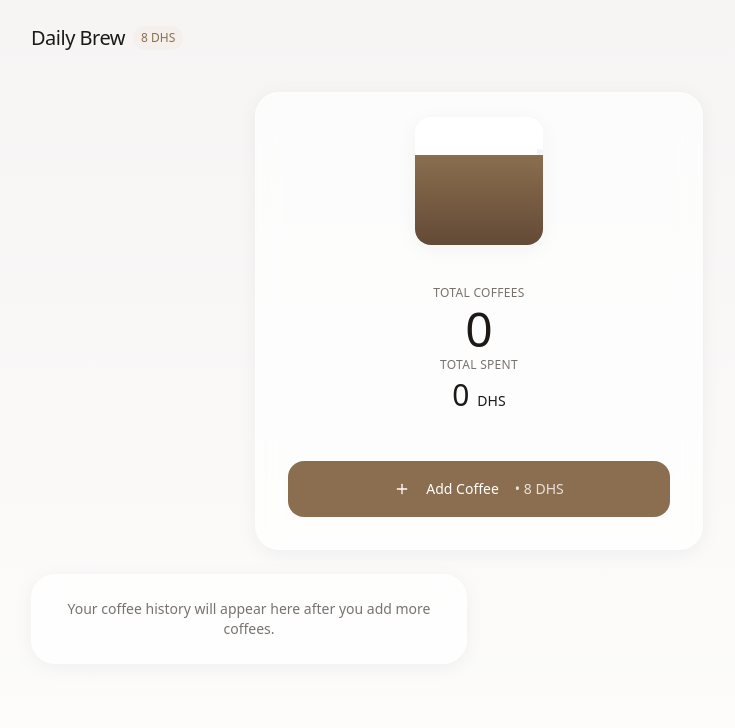
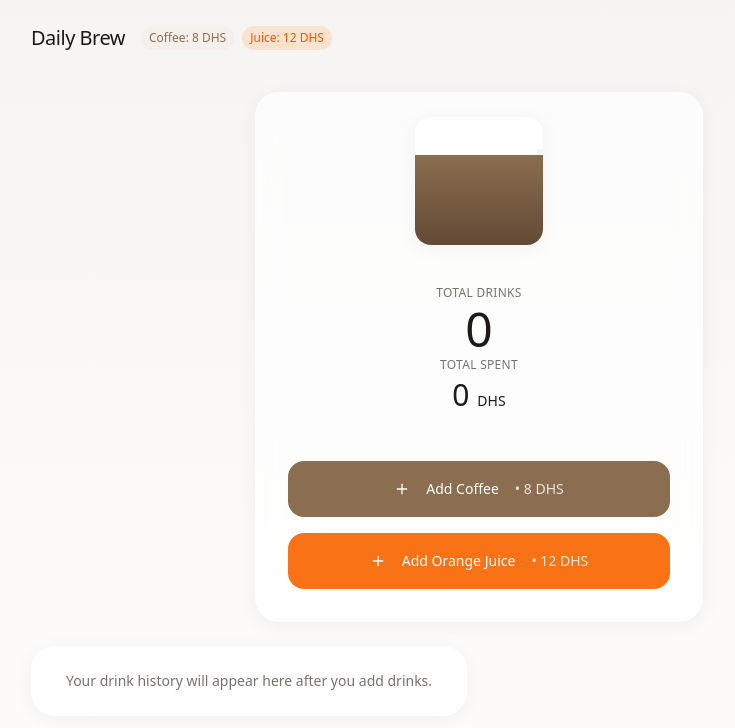
Before and after one commit to aymanelazami/drink-Accounter, a React (Vite) app: page / in a window 1280 px wide. Shown: the top 728 px of the page, without its empty margins (161-896 px from the left). Built offline with nearby package versions, Linux system fonts and the light colour scheme.

Commit message:
Add orange juice functionality
Adds functionality to track orange juice consumption.

```diff
--- a/src/components/CoffeeCounter.tsx
+++ b/src/components/CoffeeCounter.tsx
@@ -3,36 +3,45 @@ import React, { useState } from 'react';
 import { Button } from "@/components/ui/button";
 import { PlusIcon, MinusIcon } from 'lucide-react';
 import AnimatedCoffee from './AnimatedCoffee';
-import { COFFEE_PRICE } from '@/utils/coffeeUtils';
+import { DrinkType, getDrinkName, getDrinkPrice } from '@/utils/coffeeUtils';
 import { useToast } from "@/hooks/use-toast";
 
-interface CoffeeCounterProps {
-  count: number;
+interface DrinkCounterProps {
+  coffeeCount: number;
+  juiceCount: number;
   totalSpent: number;
-  onAddCoffee: () => void;
+  onAddDrink: (type: DrinkType) => void;
 }
 
-const CoffeeCounter: React.FC<CoffeeCounterProps> = ({
-  count,
+const DrinkCounter: React.FC<DrinkCounterProps> = ({
+  coffeeCount,
+  juiceCount,
   totalSpent,
-  onAddCoffee
+  onAddDrink
 }) => {
-  const [showAnimation, setShowAnimation] = useState(false);
+  const [showCoffeeAnimation, setShowCoffeeAnimation] = useState(false);
+  const [showJuiceAnimation, setShowJuiceAnimation] = useState(false);
   const { toast } = useToast();
 
-  const handleAddCoffee = () => {
-    setShowAnimation(true);
-    onAddCoffee();
+  const handleAddDrink = (type: DrinkType) => {
+    if (type === 'coffee') {
+      setShowCoffeeAnimation(true);
+      setTimeout(() => setShowCoffeeAnimation(false), 2000);
+    } else {
+      setShowJuiceAnimation(true);
+      setTimeout(() => setShowJuiceAnimation(false), 2000);
+    }
+
+    onAddDrink(type);
+
+    const newCount = type === 'coffee' ? coffeeCount + 1 : juiceCount + 1;
+    const price = getDrinkPrice(type);
+    const name = getDrinkName(type);
 
     toast({
-      title: "Coffee added",
-      description: `You've now had ${count + 1} coffees for a total of ${totalSpent + COFFEE_PRICE} DHS`,
+      title: `${name} added`,
+      description: `You've now had ${newCount} ${name.toLowerCase()}s for a total of ${type === 'coffee' ? coffeeCount * price + price : juiceCount * price + price} DHS`,
     });
-
-    // Reset animation state after it completes
-    setTimeout(() => {
-      setShowAnimation(false);
-    }, 2000);
   };
 
   return (
@@ -41,16 +50,16 @@ const CoffeeCounter: React.FC<CoffeeCounterProps> = ({
         <div className="space-y-8">
           {/* Coffee animation */}
           <div className="flex justify-center -mt-4 mb-2">
-            <AnimatedCoffee showAnimation={showAnimation} size="lg" />
+            <AnimatedCoffee showAnimation={showCoffeeAnimation} size="lg" />
           </div>
 
           {/* Stats display */}
           <div className="text-center space-y-1">
             <div className="text-xs uppercase tracking-wide text-muted-foreground animate-fade-in">
-              Total coffees
+              Total drinks
             </div>
             <div className="text-5xl font-light animate-fade-up">
-              {count}
+              {coffeeCount + juiceCount}
             </div>
             <div className="text-xs uppercase tracking-wide text-muted-foreground mt-4 animate-fade-in">
               Total spent
@@ -60,16 +69,26 @@ const CoffeeCounter: React.FC<CoffeeCounterProps> = ({
             </div>
           </div>
 
-          {/* Add button */}
-          <div className="pt-4">
+          {/* Drink buttons */}
+          <div className="pt-4 space-y-4">
             <Button
-              onClick={handleAddCoffee}
+              onClick={() => handleAddDrink('coffee')}
               className="w-full h-14 rounded-2xl bg-coffee-dark hover:bg-coffee-darkest
                        text-white transition-all duration-300 transform hover:scale-[1.02]
                        active:scale-[0.98]"
             >
               <PlusIcon className="mr-2 h-5 w-5" />
-              Add Coffee <span className="ml-2 opacity-80">• {COFFEE_PRICE} DHS</span>
+              Add Coffee <span className="ml-2 opacity-80">• {getDrinkPrice('coffee')} DHS</span>
+            </Button>
+
+            <Button
+              onClick={() => handleAddDrink('juice')}
+              className="w-full h-14 rounded-2xl bg-orange-500 hover:bg-orange-600
+                       text-white transition-all duration-300 transform hover:scale-[1.02]
+                       active:scale-[0.98]"
+            >
+              <PlusIcon className="mr-2 h-5 w-5" />
+              Add Orange Juice <span className="ml-2 opacity-80">• {getDrinkPrice('juice')} DHS</span>
             </Button>
           </div>
         </div>
@@ -78,4 +97,4 @@ const CoffeeCounter: React.FC<CoffeeCounterProps> = ({
   );
 };
 
-export default CoffeeCounter;
+export default DrinkCounter;
--- a/src/components/CoffeeHistory.tsx
+++ b/src/components/CoffeeHistory.tsx
@@ -1,25 +1,22 @@
 
 import React from 'react';
-import { formatDate, CoffeeEntry } from '@/utils/coffeeUtils';
+import { formatDate, DrinkEntry, getDrinkName } from '@/utils/coffeeUtils';
 import { motion } from 'framer-motion';
 
-interface CoffeeHistoryProps {
-  entries: CoffeeEntry[];
+interface DrinkHistoryProps {
+  entries: DrinkEntry[];
 }
 
-const CoffeeHistory: React.FC<CoffeeHistoryProps> = ({ entries }) => {
-  if (entries.length <= 1) {
+const DrinkHistory: React.FC<DrinkHistoryProps> = ({ entries }) => {
+  if (entries.length === 0) {
     return (
       <div className="glass rounded-3xl p-6 subtle-shadow text-center">
         <p className="text-muted-foreground text-sm">
-          Your coffee history will appear here after you add more coffees.
+          Your drink history will appear here after you add drinks.
         </p>
       </div>
     );
   }
-
-  // Skip the first entry as it's the current total
-  const historyEntries = entries.slice(1);
 
   return (
     <div className="glass rounded-3xl p-6 subtle-shadow">
@@ -28,8 +25,12 @@ const CoffeeHistory: React.FC<CoffeeHistoryProps> = ({ entries }) => {
       </h3>
 
       <div className="space-y-3 max-h-[280px] overflow-y-auto pr-2 custom-scrollbar">
-        {historyEntries.map((entry, index) => {
+        {entries.map((entry, index) => {
           const isLatest = index === 0;
+          const drinkName = getDrinkName(entry.type);
+          const bgColor = entry.type === 'coffee' ?
+            (isLatest ? 'bg-coffee-dark animate-pulse-soft' : 'bg-coffee-light') :
+            (isLatest ? 'bg-orange-500 animate-pulse-soft' : 'bg-orange-300');
 
           return (
             <div
@@ -38,10 +39,9 @@ const CoffeeHistory: React.FC<CoffeeHistoryProps> = ({ entries }) => {
                       ${isLatest ? 'bg-secondary/50' : 'hover:bg-secondary/30'}`}
             >
               <div className="flex items-center">
-                <div className={`w-2 h-2 rounded-full mr-3
-                               ${isLatest ? 'bg-coffee-dark animate-pulse-soft' : 'bg-coffee-light'}`} />
+                <div className={`w-2 h-2 rounded-full mr-3 ${bgColor}`} />
                 <div>
-                  <div className="text-sm font-medium">Coffee #{entry.count}</div>
+                  <div className="text-sm font-medium">{drinkName} #{entry.count}</div>
                   <div className="text-xs text-muted-foreground">{formatDate(entry.timestamp)}</div>
                 </div>
               </div>
@@ -54,4 +54,4 @@ const CoffeeHistory: React.FC<CoffeeHistoryProps> = ({ entries }) => {
   );
 };
 
-export default CoffeeHistory;
+export default DrinkHistory;
--- a/src/components/CoffeeStats.tsx
+++ b/src/components/CoffeeStats.tsx
@@ -1,23 +1,29 @@
 
 import React from 'react';
-import { CoffeeEntry, COFFEE_PRICE } from '@/utils/coffeeUtils';
+import { DrinkEntry, COFFEE_PRICE, JUICE_PRICE } from '@/utils/coffeeUtils';
 import { Card, CardContent } from "@/components/ui/card";
-import { BarChart, Bar, XAxis, YAxis, Tooltip, ResponsiveContainer } from 'recharts';
+import { BarChart, Bar, XAxis, YAxis, Tooltip, ResponsiveContainer, Legend } from 'recharts';
 
-interface CoffeeStatsProps {
-  entries: CoffeeEntry[];
+interface DrinkStatsProps {
+  entries: DrinkEntry[];
 }
 
-const CoffeeStats: React.FC<CoffeeStatsProps> = ({ entries }) => {
+const DrinkStats: React.FC<DrinkStatsProps> = ({ entries }) => {
   // If no entries yet, show empty state
   if (entries.length === 0) {
     return null;
   }
 
-  const totalCoffees = entries[0]?.count || 0;
-  const totalSpent = entries[0]?.totalSpent || 0;
+  // Separate entries by type
+  const coffeeEntries = entries.filter(entry => entry.type === 'coffee');
+  const juiceEntries = entries.filter(entry => entry.type === 'juice');
 
-  // Calculate average consumption (weekly if enough data)
+  const totalCoffees = coffeeEntries.length > 0 ? coffeeEntries[0].count : 0;
+  const totalJuices = juiceEntries.length > 0 ? juiceEntries[0].count : 0;
+  const totalSpent = (coffeeEntries.length > 0 ? coffeeEntries[0].totalSpent : 0) +
+                    (juiceEntries.length > 0 ? juiceEntries[0].totalSpent : 0);
+
+  // Calculate average consumption
   const hasEnoughData = entries.length > 5;
   const oldestEntryTimestamp = entries[entries.length - 1]?.timestamp;
   const newestEntryTimestamp = entries[0]?.timestamp;
@@ -27,30 +33,50 @@ const CoffeeStats: React.FC<CoffeeStatsProps> = ({ entries }) => {
 
   if (hasEnoughData && oldestEntryTimestamp) {
     const daysDifference = (newestEntryTimestamp - oldestEntryTimestamp) / (1000 * 60 * 60 * 24);
-    averagePerDay = daysDifference > 0 ? totalCoffees / daysDifference : totalCoffees;
+    averagePerDay = daysDifference > 0 ? (totalCoffees + totalJuices) / daysDifference : (totalCoffees + totalJuices);
 
     if (averagePerDay < 1) {
-      message = `About ${(averagePerDay * 7).toFixed(1)} coffees per week`;
+      message = `About ${(averagePerDay * 7).toFixed(1)} drinks per week`;
     } else if (averagePerDay < 2) {
-      message = `About ${averagePerDay.toFixed(1)} coffees per day`;
+      message = `About ${averagePerDay.toFixed(1)} drinks per day`;
     } else {
-      message = `About ${averagePerDay.toFixed(1)} coffees per day`;
+      message = `About ${averagePerDay.toFixed(1)} drinks per day`;
     }
   } else {
-    message = 'Add more coffees to see your consumption patterns';
+    message = 'Add more drinks to see your consumption patterns';
   }
 
-  // Prepare chart data - last 7 entries (excluding current total)
-  const chartData = entries.slice(1, 8).map(entry => ({
-    name: new Date(entry.timestamp).toLocaleDateString('en-US', { weekday: 'short' }),
-    count: entry.count,
-    amount: entry.totalSpent
-  })).reverse();
+  // Prepare chart data
+  // Group by day for the last 7 days
+  const last7Days = new Map();
+  const today = new Date();
+  for (let i = 0; i < 7; i++) {
+    const date = new Date(today);
+    date.setDate(today.getDate() - i);
+    const dayStr = date.toLocaleDateString('en-US', { weekday: 'short' });
+    last7Days.set(dayStr, { name: dayStr, coffee: 0, juice: 0 });
+  }
+
+  // Fill in the data
+  entries.forEach(entry => {
+    const date = new Date(entry.timestamp);
+    const dayStr = date.toLocaleDateString('en-US', { weekday: 'short' });
+    if (last7Days.has(dayStr)) {
+      const dayData = last7Days.get(dayStr);
+      if (entry.type === 'coffee') {
+        dayData.coffee += COFFEE_PRICE;
+      } else {
+        dayData.juice += JUICE_PRICE;
+      }
+    }
+  });
+
+  const chartData = Array.from(last7Days.values()).reverse();
 
   return (
     <div className="glass rounded-3xl p-6 subtle-shadow">
       <h3 className="text-sm font-medium mb-4 text-muted-foreground uppercase tracking-wide">
-        Your Coffee Stats
+        Your Drink Stats
       </h3>
 
       <div className="grid grid-cols-2 gap-3 mb-4">
@@ -68,10 +94,10 @@ const CoffeeStats: React.FC<CoffeeStatsProps> = ({ entries }) => {
         </Card>
       </div>
 
-      {chartData.length > 1 && (
+      {chartData.some(day => day.coffee > 0 || day.juice > 0) && (
         <div className="h-36 mt-6">
           <ResponsiveContainer width="100%" height="100%">
-            <BarChart data={chartData}>
+            <BarChart data={chartData} stackOffset="sign">
               <XAxis
                 dataKey="name"
                 tick={{ fontSize: 10 }}
@@ -89,12 +115,20 @@ const CoffeeStats: React.FC<CoffeeStatsProps> = ({ entries }) => {
                   border: 'none',
                   boxShadow: '0 4px 12px rgba(0, 0, 0, 0.05)'
                 }}
-                formatter={(value: any) => [`${value} DHS`, 'Amount']}
-                labelFormatter={(label) => `${label}`}
+                formatter={(value: any) => [`${value} DHS`, '']}
+              />
+              <Legend />
+              <Bar
+                dataKey="coffee"
+                name="Coffee"
+                fill="#8B6E4F"
+                radius={[4, 4, 0, 0]}
+                animationDuration={1500}
               />
               <Bar
-                dataKey="amount"
-                fill="#8B6E4F"
+                dataKey="juice"
+                name="Orange Juice"
+                fill="#F97316"
                 radius={[4, 4, 0, 0]}
                 animationDuration={1500}
               />
@@ -106,4 +140,4 @@ const CoffeeStats: React.FC<CoffeeStatsProps> = ({ entries }) => {
   );
 };
 
-export default CoffeeStats;
+export default DrinkStats;
--- a/src/pages/Index.tsx
+++ b/src/pages/Index.tsx
@@ -3,7 +3,7 @@ import React from 'react';
 import CoffeeCounter from '@/components/CoffeeCounter';
 import CoffeeHistory from '@/components/CoffeeHistory';
 import CoffeeStats from '@/components/CoffeeStats';
-import { useCoffeeData } from '@/utils/coffeeUtils';
+import { useDrinkData } from '@/utils/coffeeUtils';
 import { Button } from '@/components/ui/button';
 import { RotateCcwIcon } from 'lucide-react';
 import {
@@ -19,21 +19,26 @@ import {
 } from "@/components/ui/alert-dialog";
 
 const Index = () => {
-  const { coffeeData, coffeeStats, addCoffee, resetData } = useCoffeeData();
+  const { drinkData, coffeeStats, juiceStats, totalStats, addDrink, resetData } = useDrinkData();
 
   return (
     <div className="min-h-screen flex flex-col items-center bg-gradient-to-b from-accent/50 to-background">
       {/* Header */}
       <header className="w-full py-6 mb-4 px-6">
         <div className="max-w-4xl mx-auto flex justify-between items-center">
-          <div className="flex items-center">
+          <div className="flex items-center space-x-4">
             <div className="text-xl font-medium tracking-tight">Daily Brew</div>
-            <div className="ml-2 px-2 py-1 bg-coffee-light/20 rounded-full text-xs text-coffee-dark">
-              8 DHS
+            <div className="flex items-center space-x-2">
+              <div className="px-2 py-1 bg-coffee-light/20 rounded-full text-xs text-coffee-dark">
+                Coffee: 8 DHS
+              </div>
+              <div className="px-2 py-1 bg-orange-300/30 rounded-full text-xs text-orange-600">
+                Juice: 12 DHS
+              </div>
             </div>
           </div>
 
-          {coffeeData.length > 0 && (
+          {drinkData.length > 0 && (
             <AlertDialog>
               <AlertDialogTrigger asChild>
                 <Button variant="ghost" size="icon">
@@ -42,9 +47,9 @@ const Index = () => {
               </AlertDialogTrigger>
               <AlertDialogContent className="glass">
                 <AlertDialogHeader>
-                  <AlertDialogTitle>Reset coffee counter?</AlertDialogTitle>
+                  <AlertDialogTitle>Reset drink counter?</AlertDialogTitle>
                   <AlertDialogDescription>
-                    This will delete all your coffee history. This action cannot be undone.
+                    This will delete all your drink history. This action cannot be undone.
                   </AlertDialogDescription>
                 </AlertDialogHeader>
                 <AlertDialogFooter>
@@ -64,17 +69,18 @@ const Index = () => {
           {/* Main counter */}
           <div className="animate-fade-in">
             <CoffeeCounter
-              count={coffeeStats.count}
-              totalSpent={coffeeStats.totalSpent}
-              onAddCoffee={addCoffee}
+              coffeeCount={coffeeStats.count}
+              juiceCount={juiceStats.count}
+              totalSpent={totalStats.totalSpent}
+              onAddDrink={addDrink}
             />
           </div>
 
           {/* Stats and history section */}
           <div className="grid md:grid-cols-2 gap-6 animate-fade-up"
                style={{ animationDelay: '0.2s' }}>
-            <CoffeeStats entries={coffeeData} />
-            <CoffeeHistory entries={coffeeData} />
+            <CoffeeStats entries={drinkData} />
+            <CoffeeHistory entries={drinkData} />
           </div>
         </div>
       </main>
--- a/src/utils/coffeeUtils.ts
+++ b/src/utils/coffeeUtils.ts
@@ -1,49 +1,60 @@
 
 import { useState, useEffect } from 'react';
 
-// Price of one coffee in DHS
+// Prices in DHS
 export const COFFEE_PRICE = 8;
+export const JUICE_PRICE = 12;
 
-// Define types for our coffee data
-export interface CoffeeEntry {
+// Drink types
+export type DrinkType = 'coffee' | 'juice';
+
+// Define types for our drink entries
+export interface DrinkEntry {
   id: string;
   timestamp: number;
   count: number;
   totalSpent: number;
+  type: DrinkType;
 }
 
 // Local storage key
-const COFFEE_STORAGE_KEY = 'coffee-tracker-data';
+const DRINKS_STORAGE_KEY = 'drink-tracker-data';
 
 // Get data from local storage
-export const getCoffeeData = (): CoffeeEntry[] => {
+export const getDrinkData = (): DrinkEntry[] => {
   try {
-    const storedData = localStorage.getItem(COFFEE_STORAGE_KEY);
+    const storedData = localStorage.getItem(DRINKS_STORAGE_KEY);
     return storedData ? JSON.parse(storedData) : [];
   } catch (error) {
-    console.error('Error retrieving coffee data:', error);
+    console.error('Error retrieving drink data:', error);
     return [];
   }
 };
 
 // Save data to local storage
-export const saveCoffeeData = (data: CoffeeEntry[]): void => {
+export const saveDrinkData = (data: DrinkEntry[]): void => {
   try {
-    localStorage.setItem(COFFEE_STORAGE_KEY, JSON.stringify(data));
+    localStorage.setItem(DRINKS_STORAGE_KEY, JSON.stringify(data));
   } catch (error) {
-    console.error('Error saving coffee data:', error);
+    console.error('Error saving drink data:', error);
   }
 };
 
-// Add a new coffee entry
-export const addCoffeeEntry = (currentEntries: CoffeeEntry[]): CoffeeEntry[] => {
-  const lastEntry = currentEntries[0] || { count: 0, totalSpent: 0 };
+// Add a new drink entry
+export const addDrinkEntry = (currentEntries: DrinkEntry[], type: DrinkType): DrinkEntry[] => {
+  const price = type === 'coffee' ? COFFEE_PRICE : JUICE_PRICE;
 
-  const newEntry: CoffeeEntry = {
+  // Get the latest count for this type of drink
+  const lastEntryOfType = currentEntries.find(entry => entry.type === type);
+  const lastCount = lastEntryOfType ? lastEntryOfType.count : 0;
+  const lastTotal = lastEntryOfType ? lastEntryOfType.totalSpent : 0;
+
+  const newEntry: DrinkEntry = {
     id: generateId(),
     timestamp: Date.now(),
-    count: lastEntry.count + 1,
-    totalSpent: lastEntry.totalSpent + COFFEE_PRICE
+    count: lastCount + 1,
+    totalSpent: lastTotal + price,
+    type
   };
 
   return [newEntry, ...currentEntries];
@@ -65,39 +76,70 @@ export const formatDate = (timestamp: number): string => {
   });
 };
 
-// Custom hook for coffee data
-export const useCoffeeData = () => {
-  const [coffeeData, setCoffeeData] = useState<CoffeeEntry[]>([]);
+// Get the drink name for display
+export const getDrinkName = (type: DrinkType): string => {
+  return type === 'coffee' ? 'Coffee' : 'Orange Juice';
+};
+
+// Get drink price
+export const getDrinkPrice = (type: DrinkType): number => {
+  return type === 'coffee' ? COFFEE_PRICE : JUICE_PRICE;
+};
+
+// Custom hook for drink data
+export const useDrinkData = () => {
+  const [drinkData, setDrinkData] = useState<DrinkEntry[]>([]);
   const [isLoading, setIsLoading] = useState(true);
 
   // Load data on mount
   useEffect(() => {
-    setCoffeeData(getCoffeeData());
+    setDrinkData(getDrinkData());
     setIsLoading(false);
   }, []);
 
   // Save data when it changes
   useEffect(() => {
     if (!isLoading) {
-      saveCoffeeData(coffeeData);
+      saveDrinkData(drinkData);
     }
-  }, [coffeeData, isLoading]);
+  }, [drinkData, isLoading]);
 
-  // Add a coffee
-  const addCoffee = () => {
-    setCoffeeData(prev => addCoffeeEntry(prev));
+  // Add a drink
+  const addDrink = (type: DrinkType) => {
+    setDrinkData(prev => addDrinkEntry(prev, type));
   };
 
   // Reset all data
   const resetData = () => {
-    setCoffeeData([]);
+    setDrinkData([]);
   };
 
-  // Get current stats
+  // Get stats for each drink type
+  const coffeeEntries = drinkData.filter(entry => entry.type === 'coffee');
+  const juiceEntries = drinkData.filter(entry => entry.type === 'juice');
+
   const coffeeStats = {
-    count: coffeeData[0]?.count || 0,
-    totalSpent: coffeeData[0]?.totalSpent || 0
+    count: coffeeEntries.length > 0 ? coffeeEntries[0].count : 0,
+    totalSpent: coffeeEntries.length > 0 ? coffeeEntries[0].totalSpent : 0
   };
 
-  return { coffeeData, coffeeStats, addCoffee, resetData, isLoading };
+  const juiceStats = {
+    count: juiceEntries.length > 0 ? juiceEntries[0].count : 0,
+    totalSpent: juiceEntries.length > 0 ? juiceEntries[0].totalSpent : 0
+  };
+
+  const totalStats = {
+    count: coffeeStats.count + juiceStats.count,
+    totalSpent: coffeeStats.totalSpent + juiceStats.totalSpent
+  };
+
+  return {
+    drinkData,
+    coffeeStats,
+    juiceStats,
+    totalStats,
+    addDrink,
+    resetData,
+    isLoading
+  };
 };
```
